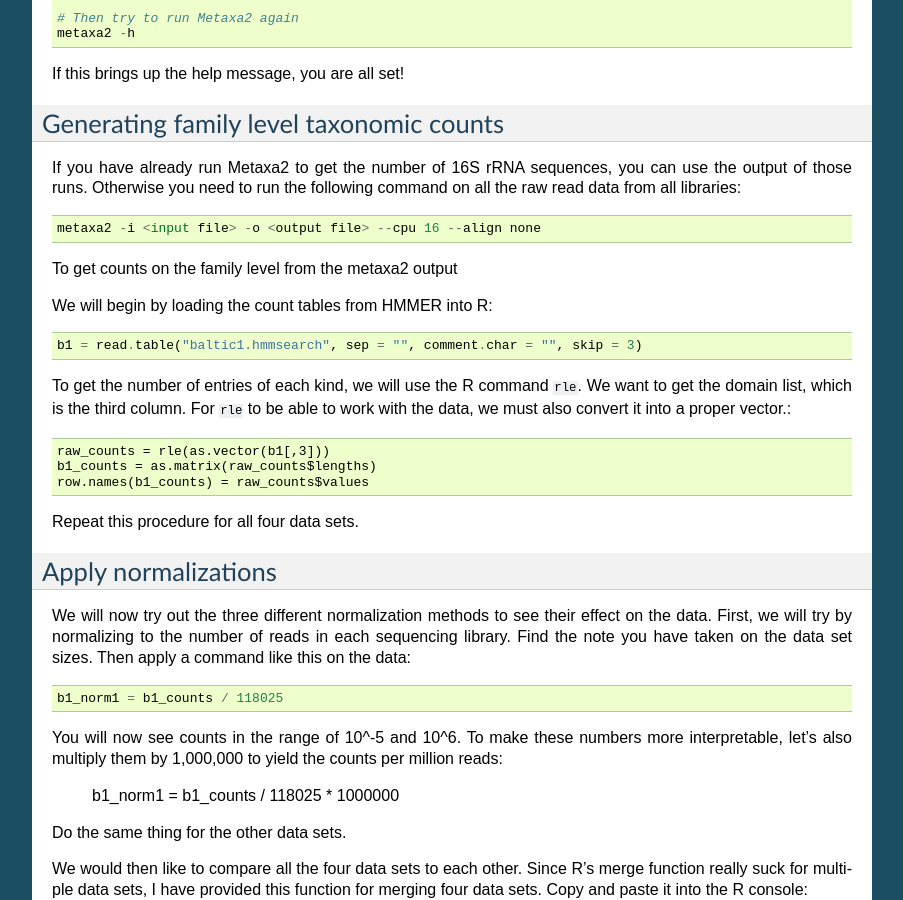
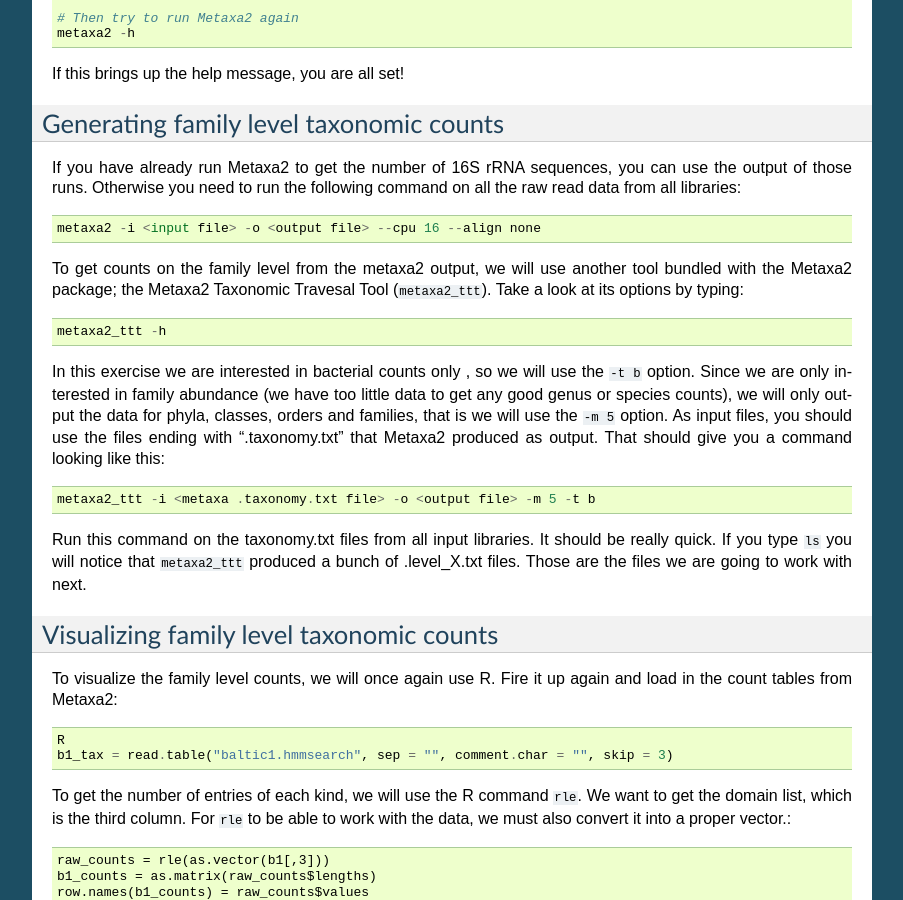
Before and after one commit to inodb/2014-5-metagenomics-workshop, a Sphinx documentation site: the page built from source/annotation/metaxa2.rst, in a window 1280 px wide and 900 px high, scrolled down 764 px. Shown: the whole window, without its empty margins (198-1101 px from the left). Built offline with Sphinx 7.4.7, drawn with Linux system fonts in a browser that asks for light colours; some of the changed text lies outside the part shown.

Commit message:
Update metaxa2.rst

```diff
--- a/source/annotation/metaxa2.rst
+++ b/source/annotation/metaxa2.rst
@@ -54,14 +54,34 @@ following command on all the raw read data from all libraries::
 
     metaxa2 -i <input file> -o <output file> --cpu 16 --align none
 
-To get counts on the family level from the metaxa2 output
+To get counts on the family level from the metaxa2 output, we will use
+another tool bundled with the Metaxa2 package; the Metaxa2 Taxonomic
+Travesal Tool (``metaxa2_ttt``). Take a look at its options by typing::
 
+    metaxa2_ttt -h
 
+In this exercise we are interested in bacterial counts only , so we will
+use the ``-t b`` option. Since we are only interested in family abundance
+(we have too little data to get any good genus or species counts), we will
+only output the data for phyla, classes, orders and families, that is we
+will use the ``-m 5`` option. As input files, you should use the files
+ending with ".taxonomy.txt" that Metaxa2 produced as output. That should
+give you a command looking like this::
 
+    metaxa2_ttt -i <metaxa .taxonomy.txt file> -o <output file> -m 5 -t b
 
-We will begin by loading the count tables from HMMER into R::
+Run this command on the taxonomy.txt files from all input libraries. It
+should be really quick. If you type ``ls`` you will notice that ``metaxa2_ttt``
+produced a bunch of .level_X.txt files. Those are the files we are going
+to work with next.
 
-    b1 = read.table("baltic1.hmmsearch", sep = "", comment.char = "", skip = 3)
+Visualizing family level taxonomic counts
+=========================================
+To visualize the family level counts, we will once again use R. Fire it
+up again and load in the count tables from Metaxa2::
+
+    R
+    b1_tax = read.table("baltic1.hmmsearch", sep = "", comment.char = "", skip = 3)
 
 To get the number of entries of each kind, we will use the R command ``rle``.
 We want to get the domain list, which is the third column. For ``rle`` to be
```
